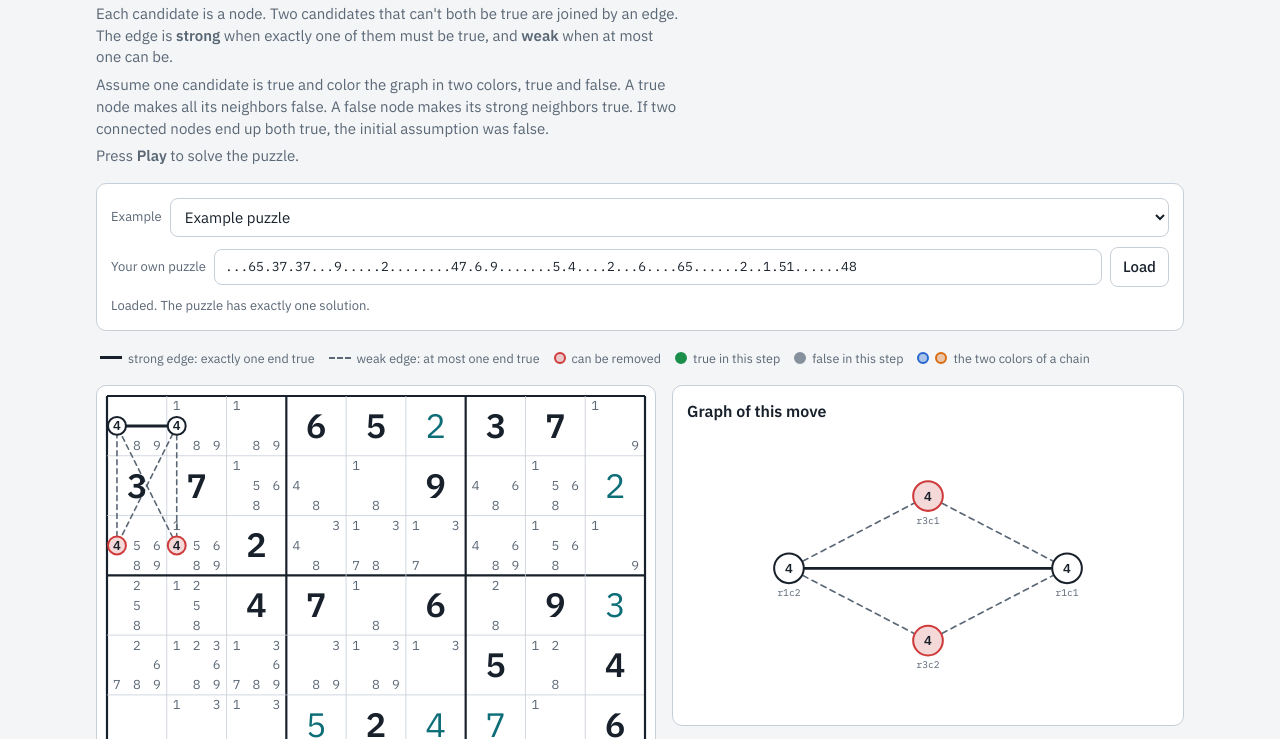
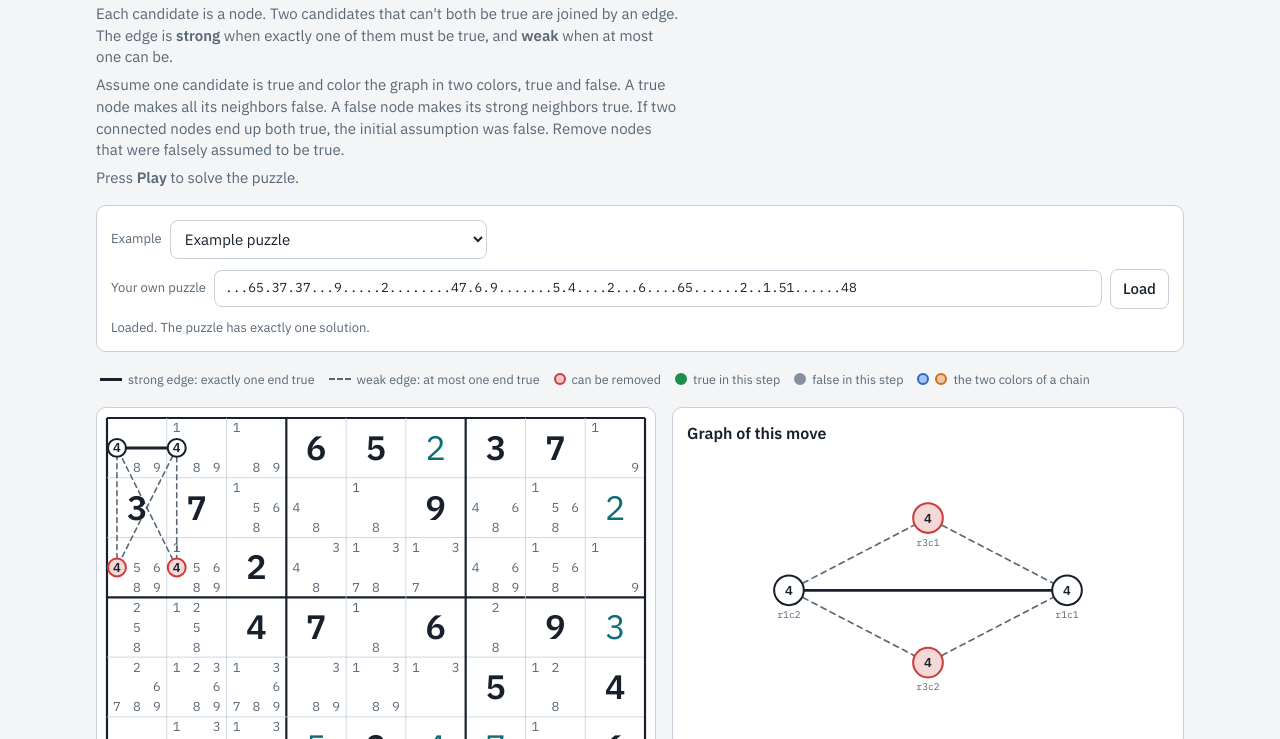
Before and after one commit to HyejunShin/sudoku-graph-theory, a website: page index.html in a window 1280 px wide. Shown: the part 58-797 px from the top of the page. Drawn offline with Linux system fonts and the light colour scheme.

Commit message:
Introduction ends with what to remove; narrower example list on desktop
Co-Authored-By: Claude Opus 5.5 <noreply@anthropic.com>
Claude-Session: https://claude.ai/code/session_0161PMRBv2Fxor83Lofabj9S

```diff
--- a/index.html
+++ b/index.html
@@ -78,6 +78,8 @@ label { font-size: 13px; color: var(--muted); }
 select, input[type="text"] { font: inherit; color: var(--ink); background: var(--panel); border: 1px solid var(--line); border-radius: 8px; padding: 8px 10px; min-width: 0; }
 input[type="text"] { font-family: var(--font-mono); font-size: 13px; flex: 1 1 220px; }
 select { flex: 1 1 220px; }
+/* the example list is only as wide as its longest name on wide screens */
+@media (min-width: 900px) { select#sample { flex: 0 1 auto; width: auto; max-width: 100%; } }
 button { font: inherit; font-weight: 500; color: var(--ink); background: var(--panel); border: 1px solid var(--line); border-radius: 8px; padding: 8px 12px; cursor: pointer; }
 button:hover:not(:disabled) { border-color: var(--accent); }
 button:disabled { opacity: 0.45; cursor: default; }
@@ -139,7 +141,7 @@ svg .landing { animation: landing var(--dur, 1100ms) ease-in-out; }
   <header class="stack" style="gap:6px">
     <h1>Solving Sudoku Using Graph Coloring</h1>
     <p class="lede">Each candidate is a node. Two candidates that can't both be true are joined by an edge. The edge is <b>strong</b> when exactly one of them must be true, and <b>weak</b> when at most one can be.</p>
-    <p class="lede">Assume one candidate is true and color the graph in two colors, true and false. A true node makes all its neighbors false. A false node makes its strong neighbors true. If two connected nodes end up both true, the initial assumption was false.</p>
+    <p class="lede">Assume one candidate is true and color the graph in two colors, true and false. A true node makes all its neighbors false. A false node makes its strong neighbors true. If two connected nodes end up both true, the initial assumption was false. Remove nodes that were falsely assumed to be true.</p>
     <p class="lede">Press <b>Play</b> to solve the puzzle.</p>
   </header>
 
```
Also changed, not shown: src/index.src.html (+3 -1 lines).
